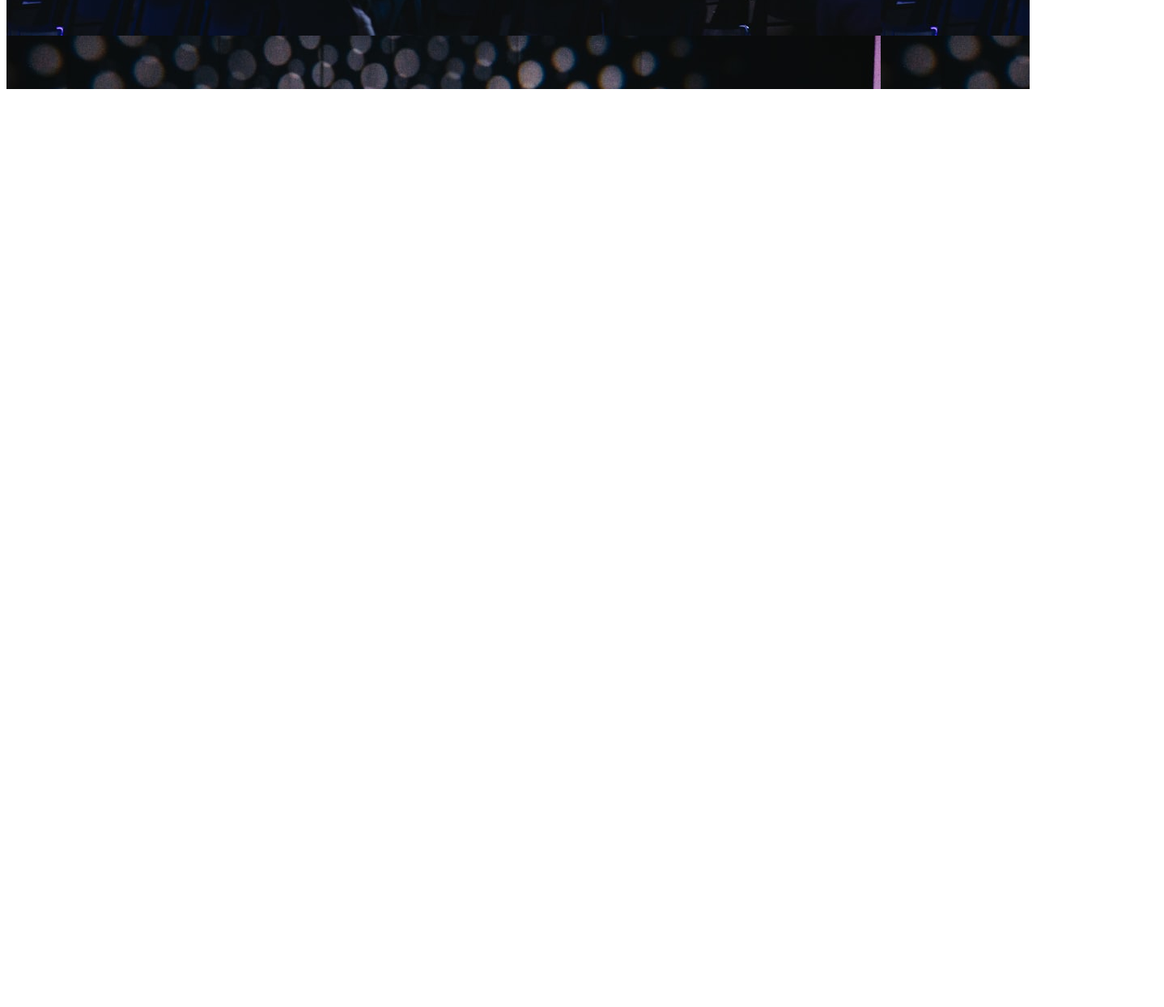
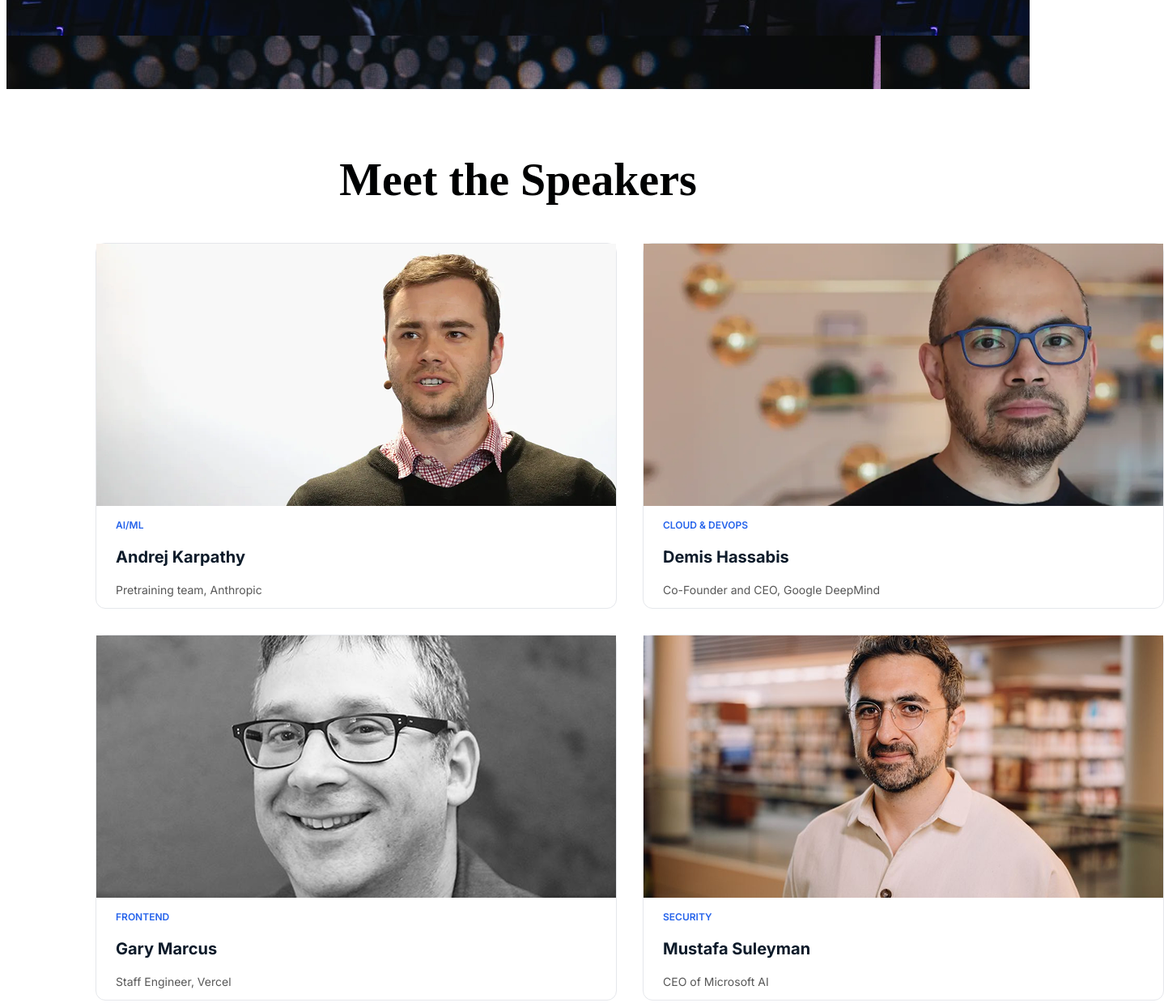
Before and after one commit to Sakib11235/assignment-01, a plain HTML site: page index.html in a window 1280 px wide. Shown: the part 774-2018 px from the top of the page at 81% size, 1438 px wide, since content can reach past the window. Before the commit the page ends 892 px from the top, so only its background shows below. Drawn offline with Linux system fonts and the light colour scheme.

Commit message:
banner & speaker section added

```diff
--- a/index.html
+++ b/index.html
@@ -42,6 +42,37 @@
             <p>Join 4,000+ engineers, founders, and builders at the premier developer conference of 2026. Three days of cutting-edge talks, hands-on workshops, and meaningful connections.</p>
             <button class="common-btn">Register Now</button>
         </section>
+        <!-- banner section ends -->
+         <!-- meet the speakers section starts -->
+        <section class="speaker-parent">
+            <h2>Meet the Speakers</h2>
+            <div class="speaker-card">
+                <div class="speaker-card-content">
+                    <img src="./assets/andrej.png" alt="">
+                    <p class="speaker-desig">AI/ML</p>
+                    <p class="speaker-name">Andrej Karpathy</p>
+                    <p class="speaker-work">Pretraining team, Anthropic</p>
+                </div>
+                <div class="speaker-card-content">
+                    <img src="./assets/demis.png" alt="">
+                    <p class="speaker-desig">CLOUD & DEVOPS</p>
+                    <p class="speaker-name">Demis Hassabis</p>
+                    <p class="speaker-work">Co-Founder and CEO, Google DeepMind</p>
+                </div>
+                <div class="speaker-card-content">
+                    <img src="./assets/gary.png" alt="">
+                    <p class="speaker-desig">FRONTEND</p>
+                    <p class="speaker-name">Gary Marcus</p>
+                    <p class="speaker-work">Staff Engineer, Vercel</p>
+                </div>
+                <div class="speaker-card-content">
+                    <img src="./assets/mustafa.png" alt="">
+                    <p class="speaker-desig">SECURITY</p>
+                    <p class="speaker-name">Mustafa Suleyman</p>
+                    <p class="speaker-work">CEO of Microsoft AI</p>
+                </div>
+            </div>
+        </section>
     </main>
 </body>
 
--- a/styles.css
+++ b/styles.css
@@ -59,3 +59,51 @@
 .banner-parent button{
     margin-top: 278px;
 }
+
+/* speaker css */
+.speaker-parent h2{
+    text-align: center;
+}
+
+.speaker-parent{
+    margin-top: 80px;
+}
+.speaker-parent h2{
+    color:  #000102FF;
+    font-size: 56px;
+    font-weight: 700;
+}
+
+
+.speaker-card{
+    display: grid;
+    grid-template-columns: repeat(2,1fr);
+    gap: 32px;
+    margin-right: 110px;
+    margin-left: 110px;
+
+}
+.speaker-card-content{
+    border: 1px solid  #e5e7ebFF;
+    border-radius: 12px;
+
+}
+
+.speaker-desig{
+    color: #2563ebFF;
+    font-size: 12px;
+    font-weight: 600;
+    padding-left: 24px;
+}
+.speaker-name{
+    color: #0d1b2aFF;
+    font-size: 20px;
+    font-weight: 700;
+    padding-left: 24px;
+}
+.speaker-work{
+    color: #575757FF;
+    font-size: 14px;
+    font-weight: 400;
+    padding-left: 24px;
+}
```
